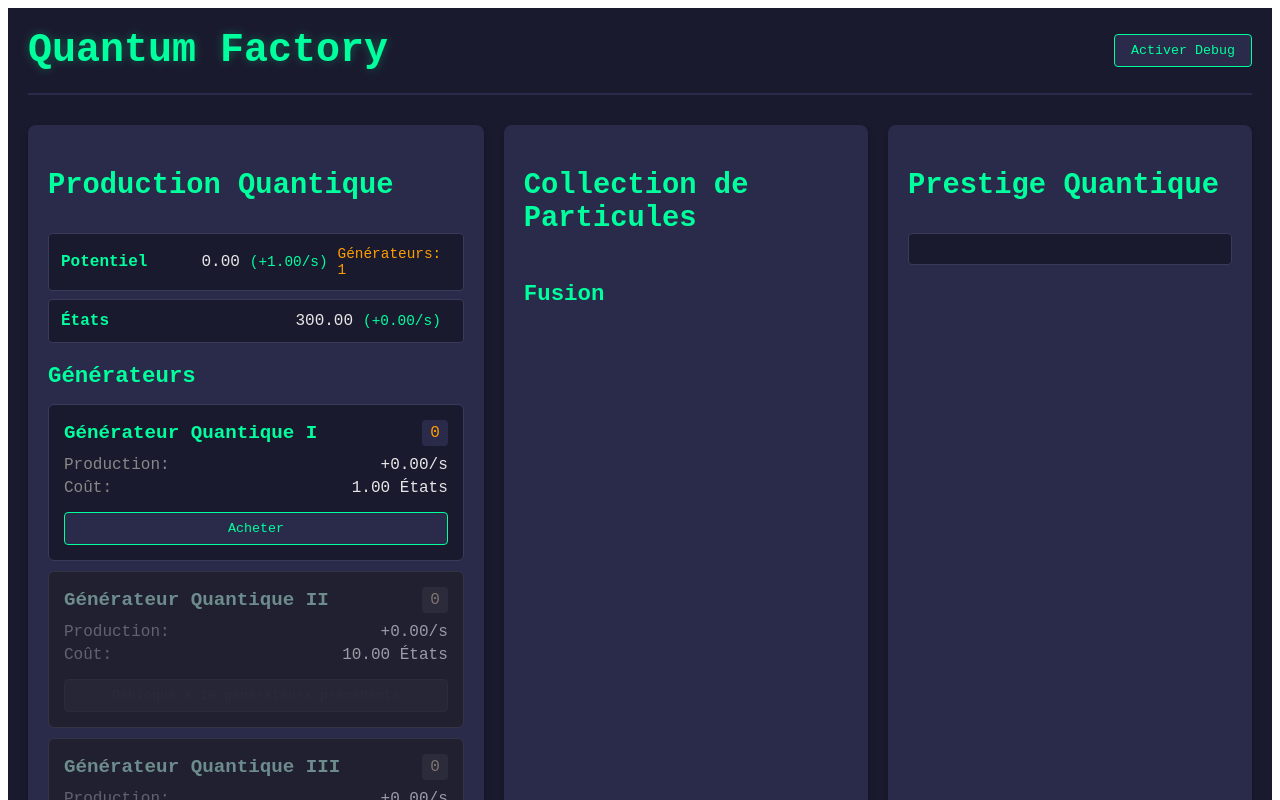
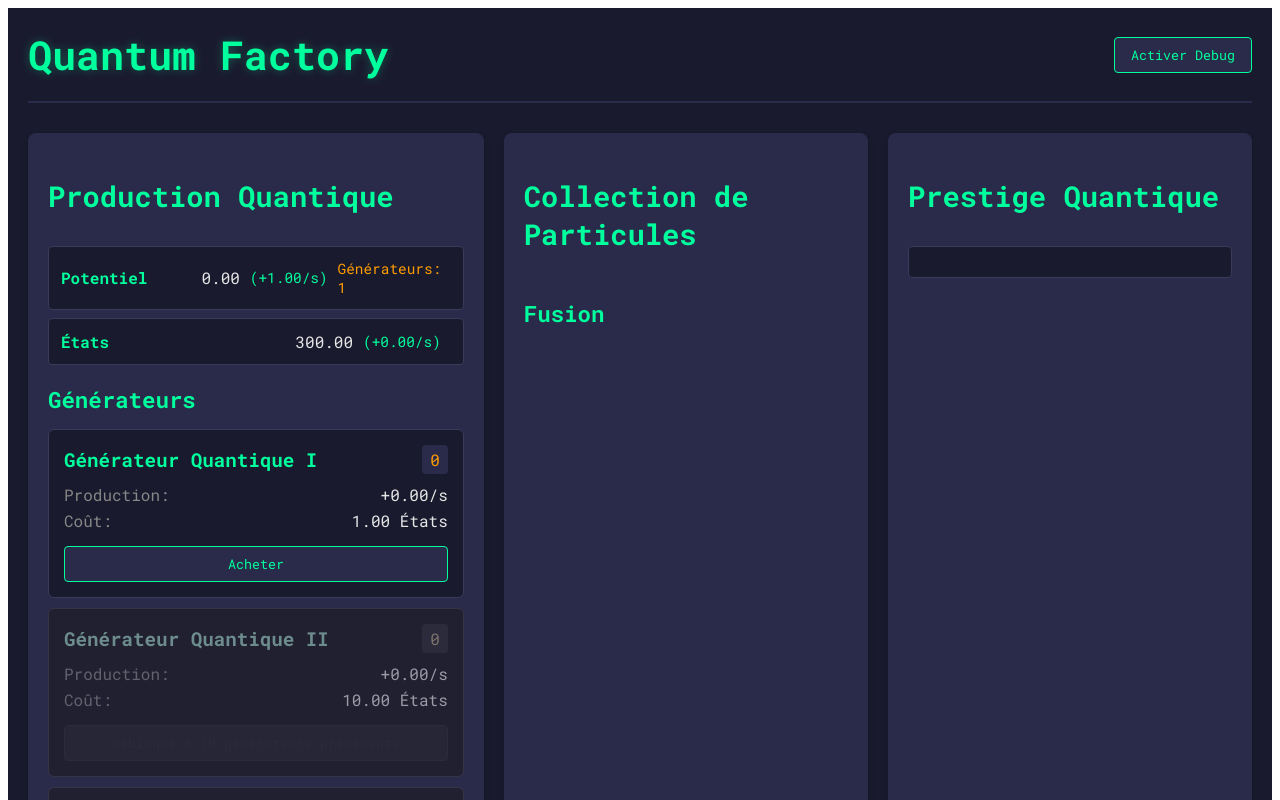
Before and after one commit to geraldmas/idle2con, a Vue app: page / in a window 1280 px wide. Shown: the top 800 px of the page. Built offline with nearby package versions, Linux system fonts and the light colour scheme.

Commit message:
Fix: Update paths for GitHub Pages deployment

```diff
--- a/index.html
+++ b/index.html
@@ -4,9 +4,12 @@
   <meta charset="UTF-8">
   <meta name="viewport" content="width=device-width, initial-scale=1.0">
   <title>Quantum Factory</title>
+  <link rel="preconnect" href="https://fonts.googleapis.com">
+  <link rel="preconnect" href="https://fonts.gstatic.com" crossorigin>
+  <link href="https://fonts.googleapis.com/css2?family=Roboto+Mono:wght@400;700&display=swap" rel="stylesheet">
 </head>
 <body>
   <div id="app"></div>
-  <script type="module" src="/src/index.js"></script>
+  <script type="module" src="./src/index.js"></script>
 </body>
 </html>
--- a/vite.config.js
+++ b/vite.config.js
@@ -12,10 +12,15 @@
   server: {
     port: 3000,
   },
-  base: './',
+  base: '/idle2con/',
   build: {
     outDir: 'docs',
     assetsDir: 'assets',
-    emptyOutDir: true
+    emptyOutDir: true,
+    rollupOptions: {
+      input: {
+        main: path.resolve(__dirname, 'index.html'),
+      },
+    },
   }
 });
```
